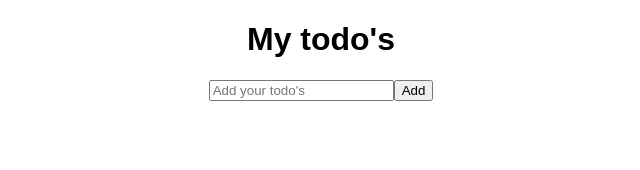
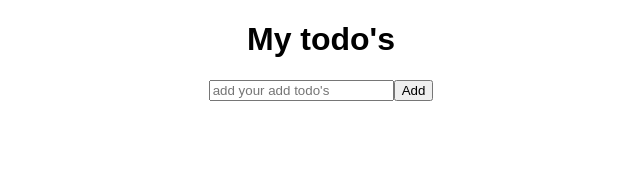
Before and after one commit to Satiz-M/todo-app-test, a React (Create React App) app: page / in a window 1280 px wide. Shown: the top 170 px of the page, without its empty margins (319-959 px from the left). Built offline with nearby package versions, Linux system fonts and the light colour scheme.

Commit message:
modified

```diff
--- a/src/components/AddTodo.js
+++ b/src/components/AddTodo.js
@@ -1,16 +1,19 @@
-import React from "react";
+import React, { useState } from "react";
 
-export default function AddTodo({
-  inputs,
-  handleChange,
-  handleClick
-}) /*props*/ {
+export default function AddTodo({ handleClick }) {
+  /*props*/
+  const [inputs, setInputs] = useState("");
+
+  const handleChange = (e) => {
+    setInputs(e.target.value);
+  };
+
   return (
     <div>
       <input
         type="text"
         value={inputs} //props.inputs
-        placeholder="Add your todo's"
+        placeholder="add your add todo's"
         onChange={handleChange} //props.handleChange
       ></input>
       <button type="submit" onClick={handleClick} /*props.handleClick*/>
--- a/src/components/TodoApp.js
+++ b/src/components/TodoApp.js
@@ -2,30 +2,18 @@ import React, { useState } from "react";
 import AddTodo from "./AddTodo";
 import Todolist from "./TodoList";
 
-export default function TodoApp() {
-  const [inputs, setInputs] = useState("");
+export default function Todo() {
   const [todos, setTodos] = useState([]);
 
-  const handleChange = (e) => {
-    setInputs(e.target.value);
-  };
-
   const handleClick = () => {
-    let todo = todos;
-    const newtodo = [todo, ...todos];
-    setTodos(newtodo);
-    setInputs("");
-    console.log(todo);
+    setTodos([todos, ...todos]);
+    setTodos("");
   };
 
   return (
     <div>
       <h1>My todo's</h1>
-      <AddTodo
-        inputs={inputs}
-        handleChange={handleChange}
-        handleClick={handleClick}
-      />
+      <AddTodo handleClick={handleClick} />
       {todos.map((todo, index) => (
         <Todolist todo={todo} key={index} />
       ))}
```
